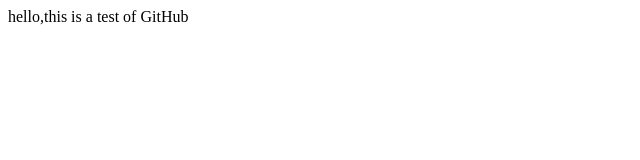
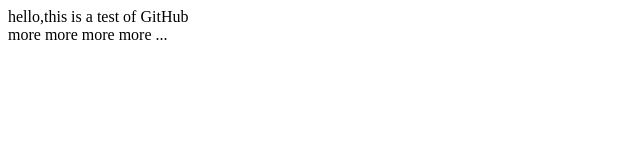
Before and after one commit to wtfpakemo/myRepo, a plain HTML site: page WebContent/index.html in a window 1280 px wide. Shown: the whole page, without its empty margins (0-640 px from the left). Drawn offline with Linux system fonts and the light colour scheme.

Commit message:
more changes to index

```diff
--- a/WebContent/index.html
+++ b/WebContent/index.html
@@ -6,5 +6,8 @@
 </head>
 <body>
 	hello,this is a test of GitHub
+
+	<br />
+	more more more more ...
 </body>
 </html>
```
